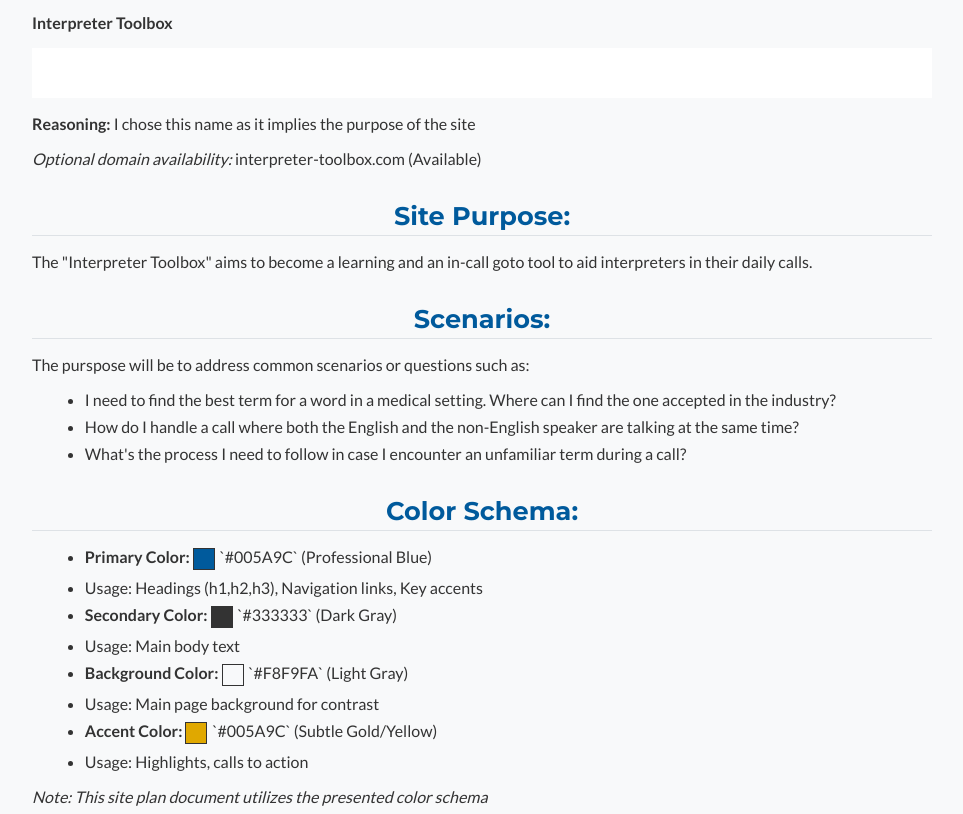
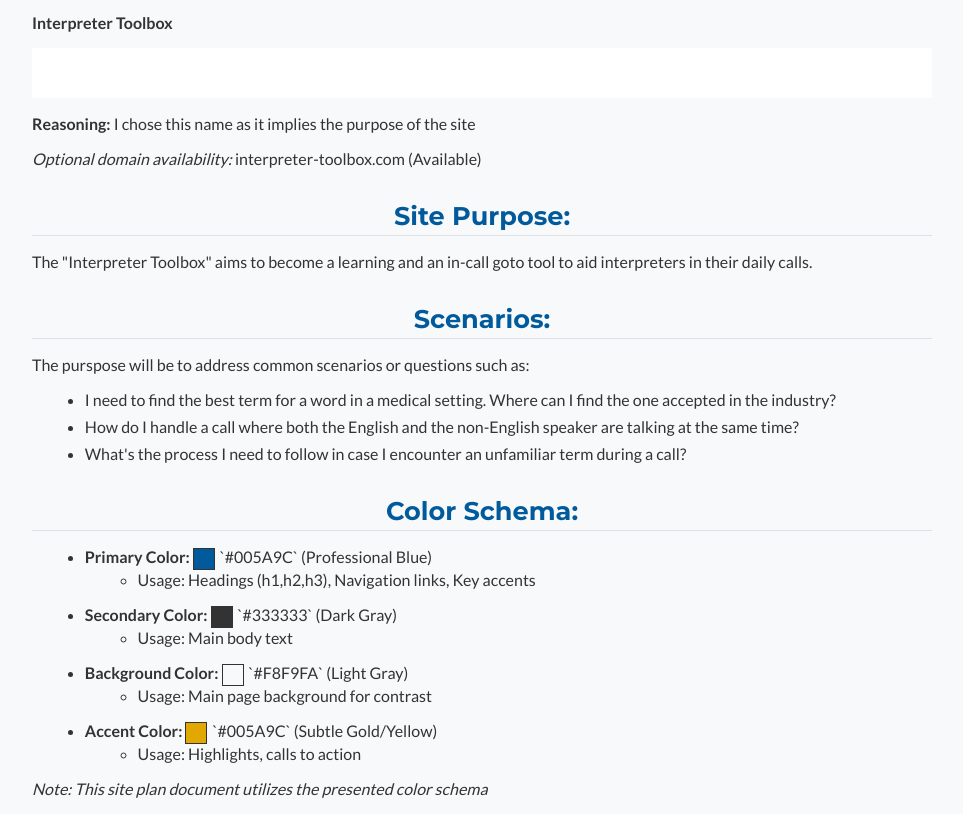
Before and after one commit to casjora/wdd131, a plain HTML site: page project/siteplan.html in a window 1280 px wide. Shown: the part 138-952 px from the top of the page, without its empty margins (158-1121 px from the left). Drawn offline with Linux system fonts and the light colour scheme.

Commit message:
Fixing li issues

```diff
--- a/project/siteplan.html
+++ b/project/siteplan.html
@@ -53,19 +53,19 @@
             <ul>
                 <li>
                     <strong>Primary Color:</strong> <span class="primary-color"></span>`#005A9C` (Professional Blue)
-                    <li>Usage: Headings (h1,h2,h3), Navigation links, Key accents</li>
+                    <ul><li>Usage: Headings (h1,h2,h3), Navigation links, Key accents</li></ul>
                 </li>
                 <li>
                     <strong>Secondary Color:</strong> <span class="secondary-color"></span>`#333333` (Dark Gray)
-                    <li>Usage: Main body text</li>
+                    <ul><li>Usage: Main body text</li></ul>
                 </li>
                 <li>
                     <strong>Background Color:</strong> <span class="background-color"></span>`#F8F9FA` (Light Gray)
-                    <li>Usage: Main page background for contrast</li>
+                    <ul><li>Usage: Main page background for contrast</li></ul>
                 </li>
                 <li>
                     <strong>Accent Color:</strong> <span class="accent-color"></span>`#005A9C` (Subtle Gold/Yellow)
-                    <li>Usage: Highlights, calls to action</li>
+                    <ul><li>Usage: Highlights, calls to action</li></ul>
                 </li>
             </ul>
             <p><em>Note: This site plan document utilizes the presented color schema</em></p>
```
